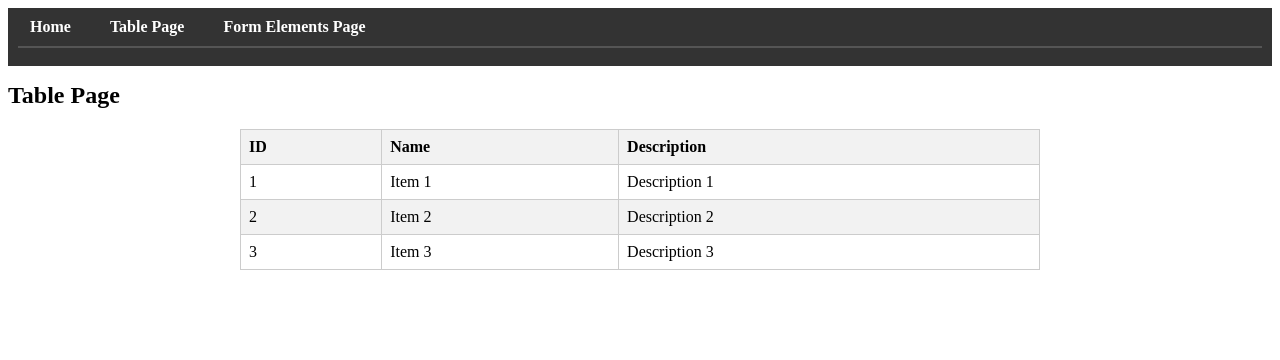
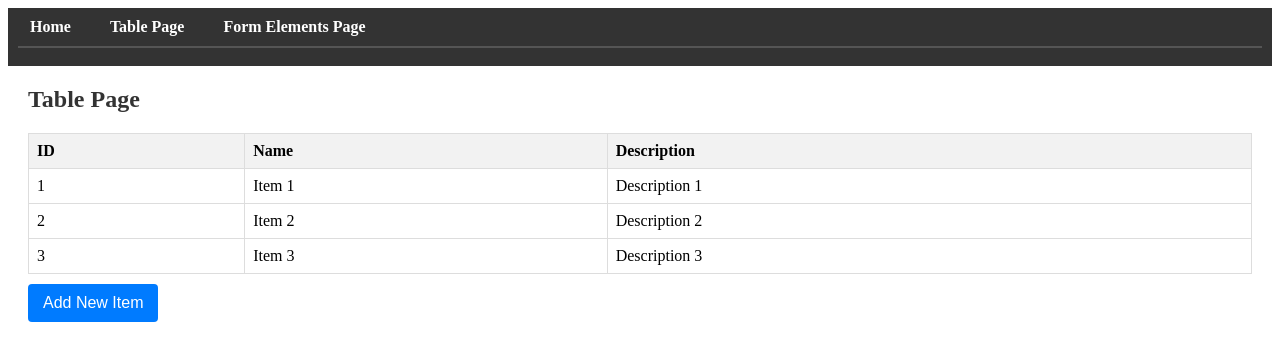
Before and after one commit to icchigoo/hello-world-app, a React (Create React App) app: page /table in a window 1280 px wide. Shown: the top 360 px of the page. Built offline with nearby package versions, Linux system fonts and the light colour scheme.

Commit message:
table design change

```diff
--- a/src/TablePage.css
+++ b/src/TablePage.css
@@ -1,25 +1,95 @@
 /* TablePage.css */
-table {
+
+.table-page-container {
+  margin: 20px;
+}
+
+.table-page-title {
+  color: #333;
+}
+
+.styled-table {
   border-collapse: collapse;
   width: 100%;
-    max-width: 800px;
-    margin: 0 auto;
 }
 
-  th, td {
-    border: 1px solid #ccc;
+.styled-table th, .styled-table td {
+  border: 1px solid #ddd;
   padding: 8px;
   text-align: left;
 }
 
-  th {
+.styled-table th {
   background-color: #f2f2f2;
 }
 
-  tr:nth-child(even) {
-    background-color: #f2f2f2;
+.action-button {
+  margin-top: 10px;
+  padding: 10px 15px;
+  background-color: #007bff;
+  color: #fff;
+  border: none;
+  border-radius: 4px;
+  cursor: pointer;
+  font-size: 16px;
 }
 
-  tr:hover {
-    background-color: #ddd;
+.action-button:hover {
+  background-color: #0056b3;
 }
+
+/* Add New Item Dialog Styles */
+.dialog-overlay {
+  position: fixed;
+  top: 0;
+  left: 0;
+  width: 100%;
+  height: 100%;
+  background: rgba(0, 0, 0, 0.5);
+  display: flex;
+  justify-content: center;
+  align-items: center;
+}
+
+.add-dialog {
+  background-color: #fff;
+  padding: 20px;
+  border-radius: 4px;
+  box-shadow: 0 0 10px rgba(0, 0, 0, 0.2);
+}
+
+.add-dialog h2 {
+  color: #333;
+}
+
+.add-dialog label {
+  display: block;
+  margin: 10px 0;
+}
+
+.add-dialog input {
+  width: 100%;
+  padding: 8px;
+  border: 1px solid #ddd;
+  border-radius: 4px;
+}
+
+.dialog-buttons {
+  margin-top: 20px;
+  text-align: right;
+}
+
+.dialog-buttons button {
+  margin-left: 10px;
+  padding: 8px 12px;
+  background-color: #007bff;
+  color: #fff;
+  border: none;
+  border-radius: 4px;
+  cursor: pointer;
+  font-size: 14px;
+}
+
+.dialog-buttons button:hover {
+  background-color: #0056b3;
+}
--- a/src/TablePage.js
+++ b/src/TablePage.js
@@ -1,18 +1,47 @@
-import React from 'react';
+// TablePage.js
+
+import React, { useState } from 'react';
 import './TablePage.css';
 
 function TablePage() {
-  // Sample table data
-  const tableData = [
+  const [tableData, setTableData] = useState([
     { id: 1, name: 'Item 1', description: 'Description 1' },
     { id: 2, name: 'Item 2', description: 'Description 2' },
     { id: 3, name: 'Item 3', description: 'Description 3' },
-  ];
+  ]);
+
+  const [isAddDialogOpen, setIsAddDialogOpen] = useState(false);
+  const [newItem, setNewItem] = useState({ id: '', name: '', description: '' });
+
+  const openAddDialog = () => {
+    setIsAddDialogOpen(true);
+  };
+
+  const closeAddDialog = () => {
+    setIsAddDialogOpen(false);
+    // Clear the newItem state when the dialog is closed
+    setNewItem({ id: '', name: '', description: '' });
+  };
+
+  const handleInputChange = (e) => {
+    const { name, value } = e.target;
+    setNewItem((prevItem) => ({ ...prevItem, [name]: value }));
+  };
+
+  const handleAddItem = () => {
+    // Check if all fields are filled
+    if (newItem.id && newItem.name && newItem.description) {
+      setTableData((prevData) => [...prevData, newItem]);
+      closeAddDialog();
+    } else {
+      alert('Please fill in all fields.');
+    }
+  };
 
   return (
-    <div>
-      <h1>Table Page</h1>
-      <table>
+    <div className="table-page-container">
+      <h1 className="table-page-title">Table Page</h1>
+      <table className="styled-table">
         <thead>
           <tr>
             <th>ID</th>
@@ -30,6 +59,39 @@ function TablePage() {
           ))}
         </tbody>
       </table>
+      <button className="action-button" onClick={openAddDialog}>
+        Add New Item
+      </button>
+
+      {/* Add New Item Dialog */}
+      {isAddDialogOpen && (
+        <div className="dialog-overlay">
+          <div className="add-dialog">
+            <h2>Add New Item</h2>
+            <label>
+              ID:
+              <input type="text" name="id" value={newItem.id} onChange={handleInputChange} />
+            </label>
+            <label>
+              Name:
+              <input type="text" name="name" value={newItem.name} onChange={handleInputChange} />
+            </label>
+            <label>
+              Description:
+              <input
+                type="text"
+                name="description"
+                value={newItem.description}
+                onChange={handleInputChange}
+              />
+            </label>
+            <div className="dialog-buttons">
+              <button onClick={handleAddItem}>OK</button>
+              <button onClick={closeAddDialog}>Cancel</button>
+            </div>
+          </div>
+        </div>
+      )}
     </div>
   );
 }
```
Lines whose indentation alone changed are shown as unchanged.
